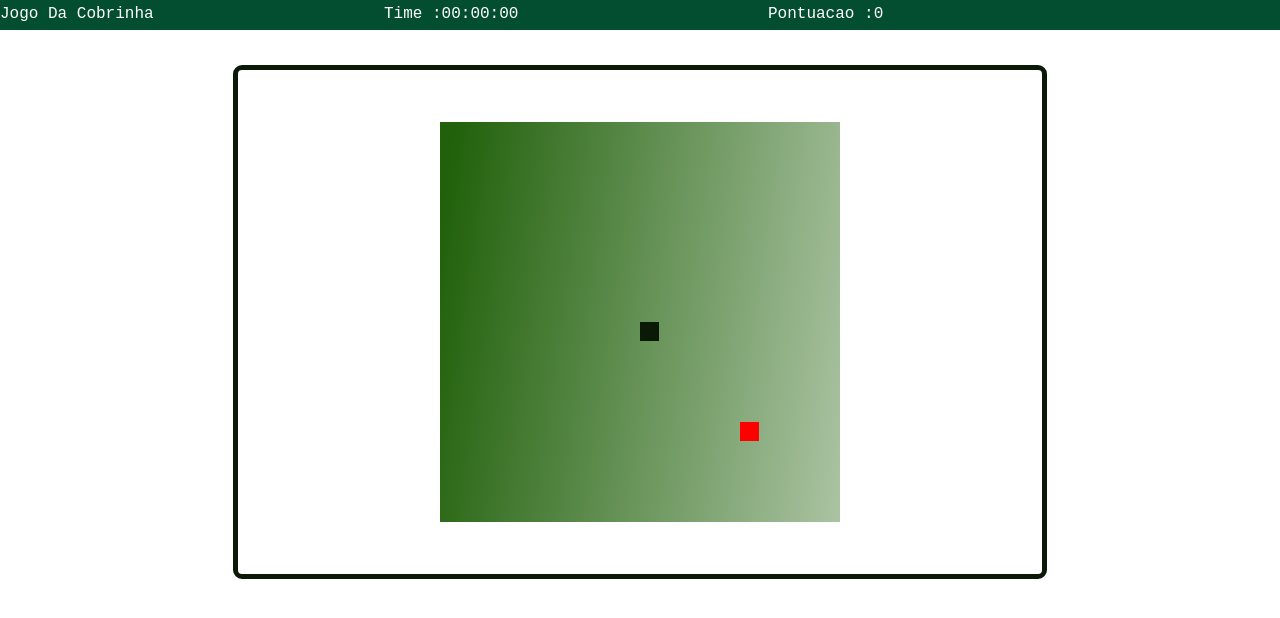
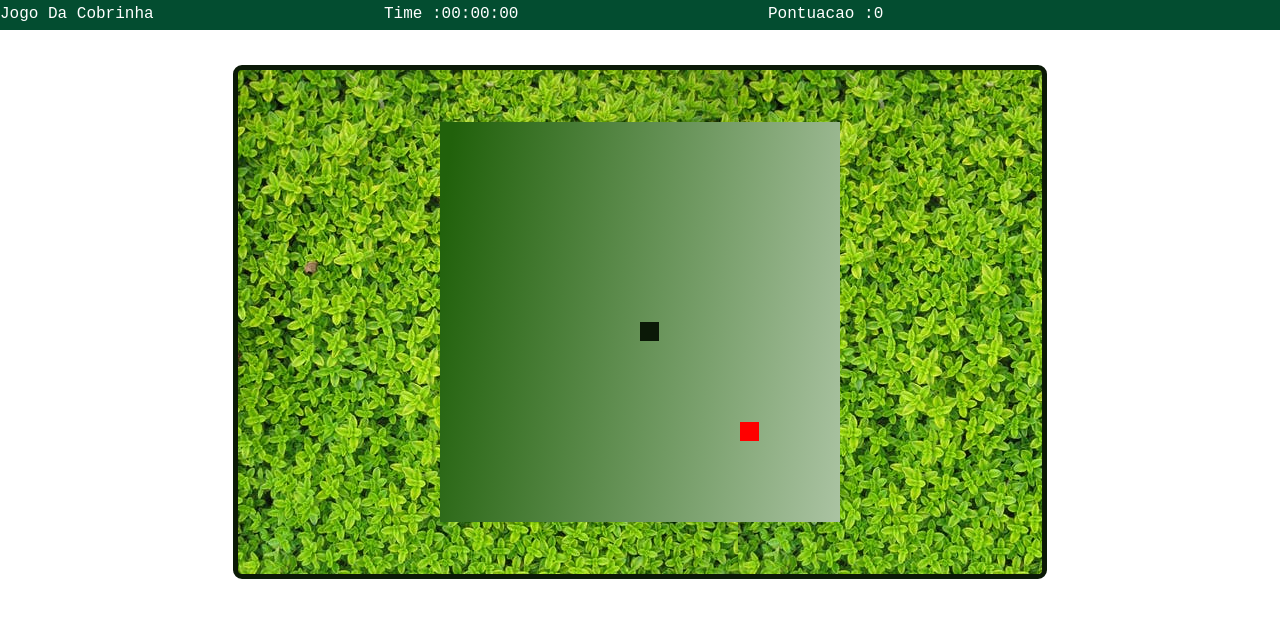
Before and after one commit to camila-github/projeto-dio-canvas-js-jogo-cobrinha, a plain HTML site: page index.html in a window 1280 px wide. Drawn offline with Linux system fonts and the light colour scheme; the site is published under a folder, as on GitHub Pages, so addresses that start at the root find nothing.

Commit message:
Alterado Endereço da Imagem.Publicado site

```diff
--- a/css/style.css
+++ b/css/style.css
@@ -21,7 +21,7 @@ body {
     height: 500px;
     width: 800px;
     justify-content: center;
-    background-image: url("/img/img-fundo.jpeg");
+    background-image: url("../img/img-fundo.jpeg");
 }
 
 header {
```
